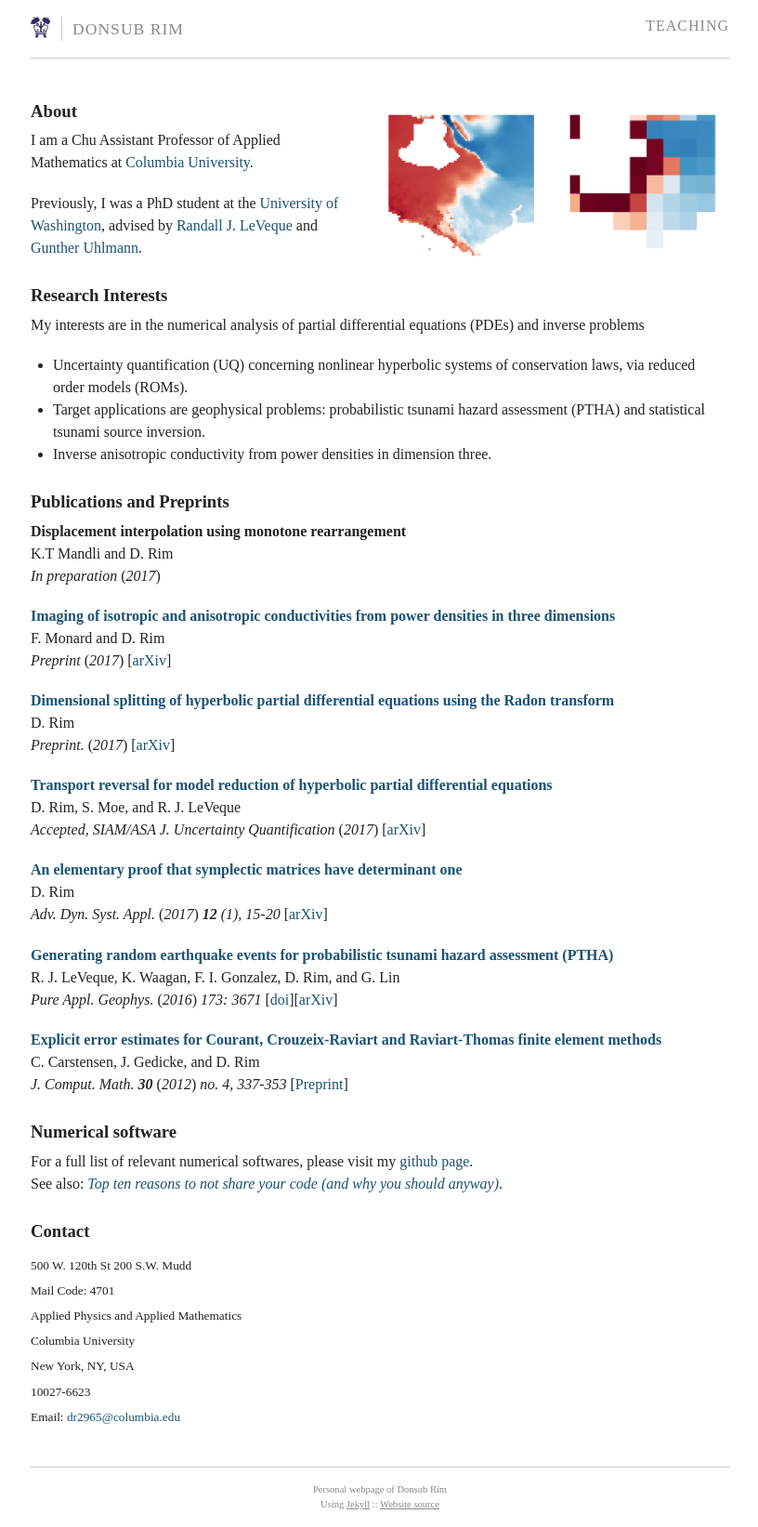
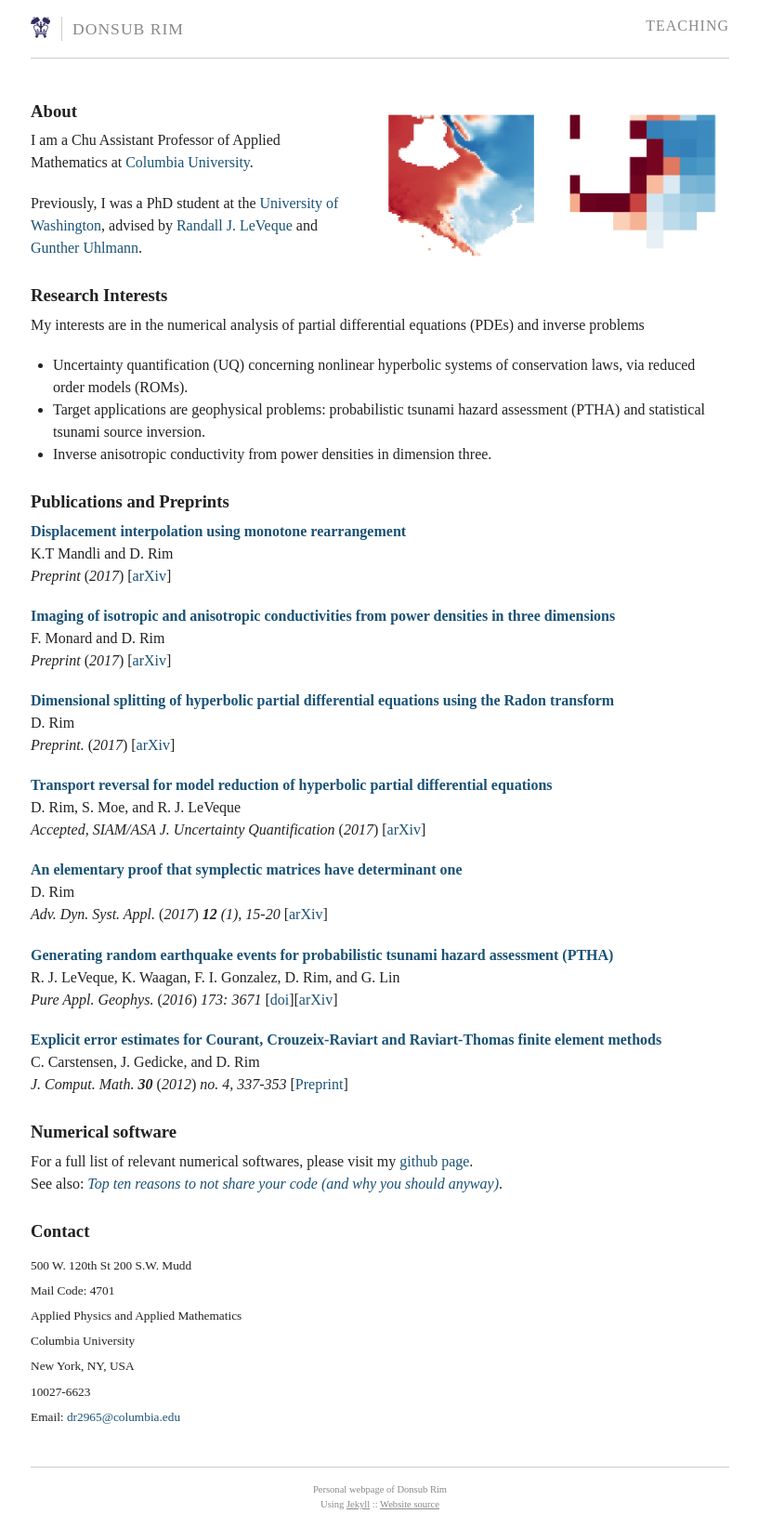
Before and after one commit to dsrim/dsrim.github.io, a Jekyll site: the page built from index.md, in a window 1280 px wide. Shown: the whole page at 93% size, without its empty margins (231-1047 px from the left). Built offline with Jekyll 4.4.1, drawn with Linux system fonts in a browser that asks for light colours.

Commit message:
added preprint

```diff
--- a/index.md
+++ b/index.md
@@ -5,7 +5,8 @@ permalink: /
 pubs:
     - title:    "Displacement interpolation using monotone rearrangement"
       author:   "K.T Mandli and D. Rim"
-      journal:  "In preparation"
+      journal:  "Preprint"
+      arxiv:    "https://arxiv.org/abs/1712.04028"
       year:     "2017"
 
     - title:    "Imaging of isotropic and anisotropic conductivities from power                  densities in three dimensions"
```
Also changed, not shown: 5 other files.
